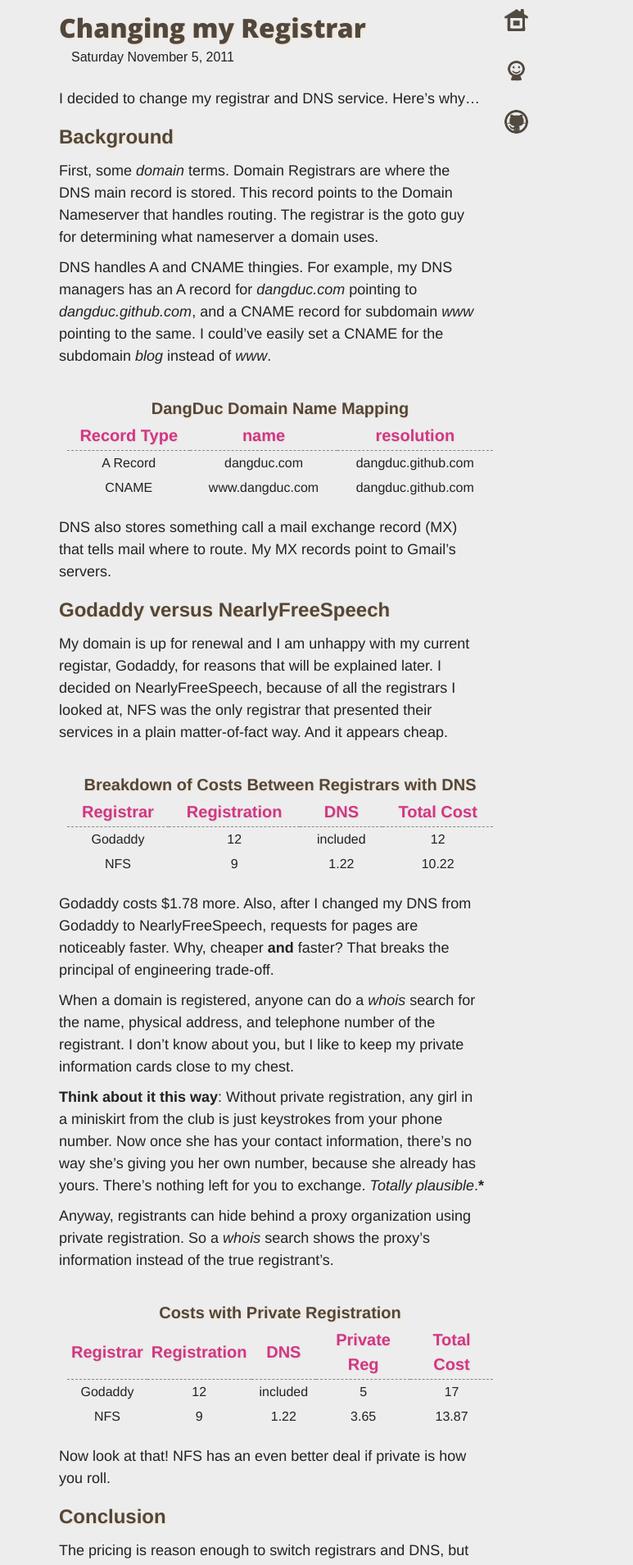
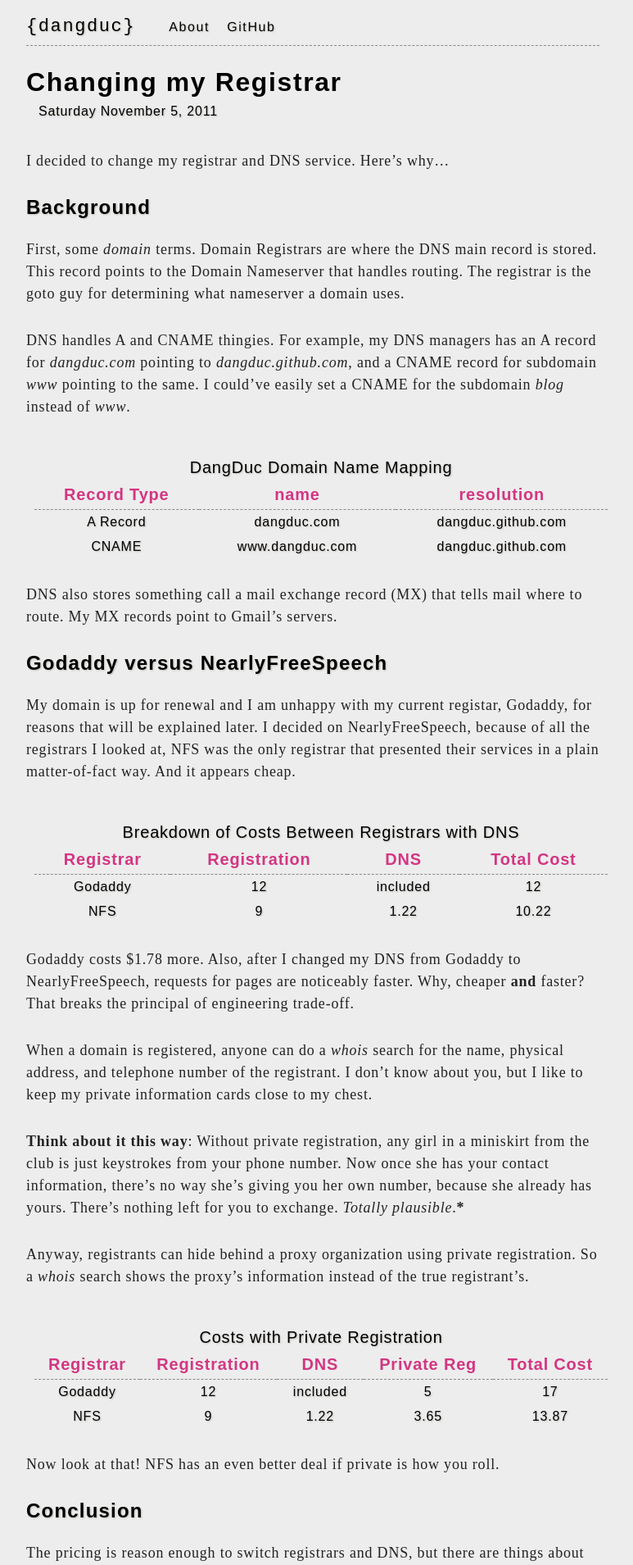
Before and after one commit to dangduc/dangduc.github.com, a Jekyll site: the page built from _posts/2011-11-5-changing-my-registrar.md, in a window 1280 px wide. Shown: the top 1909 px of the page at 82% size, without its empty margins (258-1031 px from the left). Built offline with Jekyll 4.4.1, drawn with Linux system fonts in a browser that asks for light colours; some web fonts are replaced; Markdown is read by kramdown in place of the engine named in the settings.

Commit message:
ch-ch-changes

```diff
--- a/_includes/menu.html
+++ b/_includes/menu.html
@@ -1,13 +1,13 @@
 <div class="column menu">
    <ul>
       <li>
-         <div class="icon"><a href="/"><img src="/images/home.png"/><span>Home</span></a></div>
+         <a class="homelink" href="/">{dangduc}</a>
       </li>
       <li>
-         <div class="icon"><a href="/about-me.html"><img src="/images/about.png"/><span>About Me</span></a></div>
+         <a href="/about-me.html">About</a>
       </li>
       <li>
-         <div class="icon"><a href="http://github.com/dangduc/"><img src="/images/github.png"/><span>GitHub</span></a></div>
+         <a href="http://github.com/dangduc/">GitHub</a>
       </li>
    </ul>
 </div>
--- a/_layouts/default.html
+++ b/_layouts/default.html
@@ -10,15 +10,24 @@
 
   <!-- Homepage CSS -->
   <link rel="stylesheet" href="/css/style.css" type="text/css" media="screen, projection" />
+
+  <!-- Typekit fonting -->
+  <script type="text/javascript" src="http://use.typekit.com/gfo0bdv.js"></script>
+  <script type="text/javascript">try{Typekit.load();}catch(e){}</script>
+
 </head>
 <body>
 
 <div id="content">
+<div class="columns row0">
+  {% include menu.html %}
+</div>
+
 <div class="columns row1">
 
+
+
   {{ content }}
-
-{% include menu.html %}
 
 </div> <!-- end columns -->
 </div> <!-- end content -->
--- a/css/style.css
+++ b/css/style.css
@@ -1,16 +1,3 @@
-@font-face{
-  font-family: 'Changa One';
-  font-style: normal;
-  font-weight: normal;
-  src: local('ChangaOne-Regular'), url('http://themes.googleusercontent.com/static/fonts/changaone/v1/QmTOgNNWM9ly3K3B2X29HBsxEYwM7FgeyaSgU71cLG0.woff') format('woff');
-}
-@font-face {
-  font-family: 'Open Sans';
-  font-style: normal;
-  font-weight: 800;
-  src: local('Open Sans Extrabold'), local('OpenSans-Extrabold'), url('http://themes.googleusercontent.com/static/fonts/opensans/v4/EInbV5DfGHOiMmvb1Xr-hnhCUOGz7vYGh680lGh-uXM.woff') format('woff');
-}
-
 * {
 	margin: 0;
 	padding: 0;
@@ -22,7 +9,7 @@
 
 #content {
   margin: 0 auto;
-  width: 620px;
+  width: 700px;
 }
 
 .columns:after {
@@ -44,12 +31,14 @@
   float: right;
 }
 
-.row1 .menu {
-  width: 36px;
-  margin-left: 20px
+.row0 .menu {
+  width: 100%;
+  margin: 20px 0 20px 0;
+  padding-bottom: 10px;
+  border-bottom: 1px dashed #888888;
 }
 .row1 .posts {
-  width: 520px;
+  width: 100%;
   overflow:visible;
 }
 
@@ -67,36 +56,35 @@
   color: #b58900;
 }
 
-.menu {
-  text-align: center;
-}
-
-.menu ul {
-  margin: 10px 0 0 0;
-}
-
 .menu ul li {
-  display: inline-block;
-  float: center;
-  font-family: 'Changa One',arial,serif;
-  font-size: 14px;
+  font-family: helvetica, arial,serif;
+  font-size: 16px;
   letter-spacing: 0.1em;
   list-style-type: none;
-  margin: 0 0 30px 0;
+  text-shadow: #C1BEB7 1px 1px 2px;
+  margin-right: 15px;
+  text-align: center;
+  display: inline;
 }
 
 .menu ul li a:link {
   text-decoration: none;
-  color: #F2F2F2;
+  color: black;
 }
 
 .menu ul li a:visited {
   text-decoration: none;
-  color: #F2F2F2;
+  color: black;
 }
 
 .menu ul li a:hover {
   color: #d33682;
+}
+
+.menu .homelink {
+  font-family: monospace;
+  font-size: 22px;
+  margin: 0 20px 0 0;
 }
 
 .posts {
@@ -106,33 +94,45 @@
 }
 
 div.post {
-  font-family: helvetica, arial,serif;
+  font-family: museo-sans, arial, sans-serif;
+  letter-spacing: 0.05em;
+  text-shadow: #C1BEB7 1px 1px 2px;
+}
+
+div.post p {
+  font-family: museo-slab, serif;
   color: #222222;
   font-size: 18px;
   padding: 10px 0 10px 0;
   margin: 0 0 10px 0;
+  text-shadow: #EDEDED 1px 1px 1px;
+
 }
 
 div.post h1 {
-  font-family: 'Open Sans',arial,sans-serif;
-  color: #50473E;
+  color: black;
   font-size: 32px;
-  font-weight: bold;
-  text-shadow: #F8DEBF 1px 1px 2px;
+  letter-spacing: 0.05em;
 }
 
 div.entry h1 {
   font-size: 24px;
+  letter-spacing: 0.1em;
+  margin-top: 20px;
+}
+
+div.post a {
+  text-shadow: none;
 }
 
 div.post h1 a:link {
   text-decoration: none;
-  color: #50473E;
+  color: black;
 }
 
 div.post h1 a:visited {
   text-decoration: none;
-  color: #50473E;
+  color: black;
 }
 
 div.post h1 a:hover {
@@ -140,17 +140,18 @@
 }
 
 div.post h2 {
-  color: #50473E;
+  color: black;
   font-size: 24px;
   margin: 15px 0 0 0;
-  text-shadow: #F8DEBF 1px 1px 2px;
+  letter-spacing: 0.05em;
+
 }
 
 div.post h3 {
-  color: #50473E;
+  color: black;
   font-size: 18px;
   margin: 15px 0 0 0;
-  text-shadow: #F8DEBF 1px 1px 2px;
+
 }
 
 div.post p {
@@ -172,10 +173,6 @@
   font-size: 16px;
 }
 
-div.entry {
-  margin-left: 100px;
-}
-
 div.attributes {
   text-align: left;
   padding: 0 0 15px 15px;
@@ -187,37 +184,6 @@
   display: inline;
   list-style-type: none;
   padding-left: 10px;
-}
-
-div.date {
-  margin-top: 7px;
-  font-family: helvetica,arial,sans-serif;
-  width: 80px;
-  position: absolute;
-  text-align: center;
-  line-height: 1;
-}
-
-div.date .day, .date .month {
-  display: block;
-}
-
-div.date .month {
-  background-color: #E3E3E3;
-  font-size: 14px;
-  border-radius: 7px 7px 0 0;
-  margin-bottom:5px;
-  padding: 2px 0 2px 0;
-}
-
-div.date .day {
-  font-size: 36px;
-
-}
-
-div.date .week-year {
-  font-size: 14px;
-
 }
 
 table {
@@ -242,16 +208,13 @@
   padding: 3px 5px 3px 5px;
   font-size: 20px;
   color: #d33682;
-  text-shadow: #DDDDDD 1px 1px 2px;
+  text-shadow: none;
 }
 
 table caption {
   text-align: center;
-  color: #50473E;
   font-size: 20px;
   margin: 15px 0 0 0;
-  text-shadow: #F8DEBF 1px 1px 2px;
-  font-weight: bold;
 }
 
 table.unstyle {
@@ -266,38 +229,3 @@
 table.unstyle td {
   text-align: left;
 }
-
-.icon a {
-  width: 29px;
-  height: 29px;
-  overflow: hidden;
-  display: inline-block;
-  margin-right: 0px;
-}
-
-.icon img {
-  border: none;
-}
-
-.icon a:hover img {
-  margin-top: -29px;
-}
-
-.icon span {
-  display: none;
-}
-
-.icon a:hover span {
-  display: block;
-  position: absolute;
-  top: 50px;
-  width: 120px;
-  z-index: 100;
-  text-align: left;
-  writing-mode: tb-rl;
-  -webkit-transform: rotate(90deg);
-  -moz-transform: rotate(90deg);
-  -o-transform: rotate(90deg);
-  white-space: nowrap;
-  font-size: 36px;
-}
--- a/css/syntax.css
+++ b/css/syntax.css
@@ -6,6 +6,7 @@
   padding-left: 10px;
   margin: 20px 0 20px 15px;
   font-size: 16px;
+  text-shadow: white 0 0 0;
 }
 .highlight .c { color: #888888 } /* Comment */
 .highlight .err { color: #a61717; background-color: #e3d2d2 } /* Error */
```
Also changed, not shown: index.html (+5 -5 lines). Lines whose indentation alone changed are shown as unchanged.
